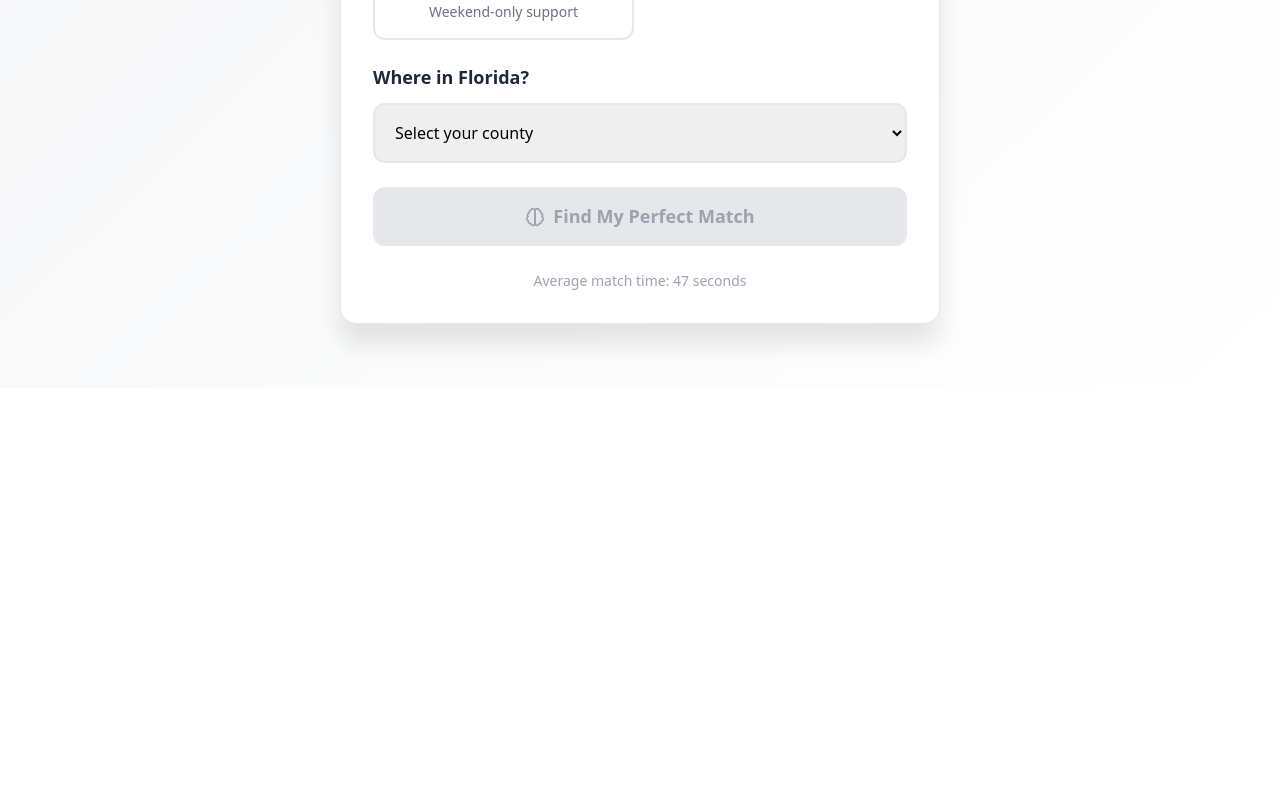
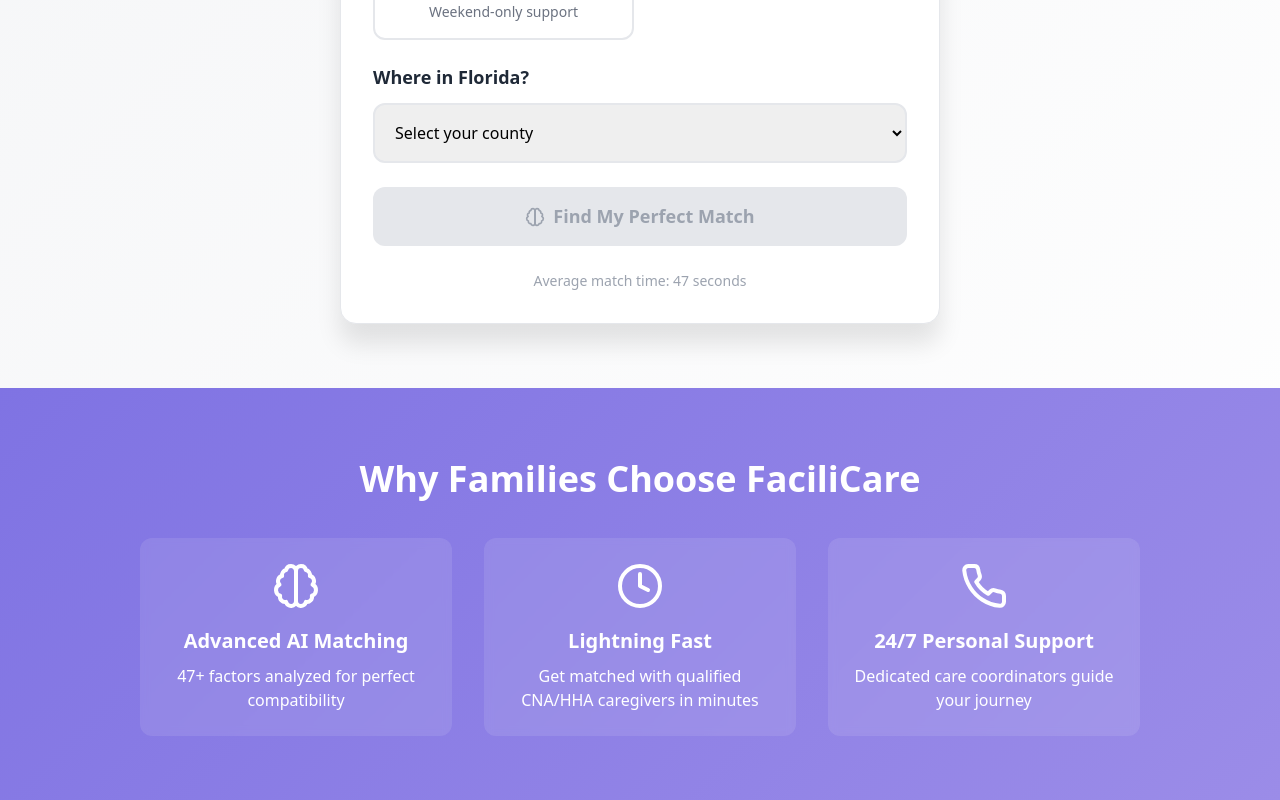
Before and after one commit to Facilicare/facilicare-app, a React (Vite) app: page / in a window 1280 px wide. Shown: the part 763-1563 px from the top of the page. Before the commit the page ends 1151 px from the top, so only its background shows below. Built offline with nearby package versions, Linux system fonts and the light colour scheme.

Commit message:
Update main.jsx

```diff
--- a/src/main.jsx
+++ b/src/main.jsx
@@ -285,6 +285,28 @@
           </div>
         </div>
       </section>
+      <section style={{ background: 'linear-gradient(135deg, #7F73E3, #9B8CE8)', padding: '64px 16px', color: 'white' }}>
+        <div style={{ maxWidth: '1000px', margin: '0 auto', textAlign: 'center' }}>
+          <h2 style={{ fontSize: '36px', fontWeight: 'bold', marginBottom: '32px' }}>Why Families Choose FaciliCare</h2>
+          <div style={{ display: 'grid', gridTemplateColumns: 'repeat(auto-fit, minmax(300px, 1fr))', gap: '32px' }}>
+            <div style={{ background: 'rgba(255,255,255,0.1)', borderRadius: '12px', padding: '24px', backdropFilter: 'blur(4px)' }}>
+              <Brain style={{ width: '48px', height: '48px', margin: '0 auto 16px' }} />
+              <h3 style={{ fontSize: '20px', fontWeight: 'bold', marginBottom: '8px' }}>Advanced AI Matching</h3>
+              <p>47+ factors analyzed for perfect compatibility</p>
+            </div>
+            <div style={{ background: 'rgba(255,255,255,0.1)', borderRadius: '12px', padding: '24px', backdropFilter: 'blur(4px)' }}>
+              <Clock style={{ width: '48px', height: '48px', margin: '0 auto 16px' }} />
+              <h3 style={{ fontSize: '20px', fontWeight: 'bold', marginBottom: '8px' }}>Lightning Fast</h3>
+              <p>Get matched with qualified CNA/HHA caregivers in minutes</p>
+            </div>
+            <div style={{ background: 'rgba(255,255,255,0.1)', borderRadius: '12px', padding: '24px', backdropFilter: 'blur(4px)' }}>
+              <Phone style={{ width: '48px', height: '48px', margin: '0 auto 16px' }} />
+              <h3 style={{ fontSize: '20px', fontWeight: 'bold', marginBottom: '8px' }}>24/7 Personal Support</h3>
+              <p>Dedicated care coordinators guide your journey</p>
+            </div>
+          </div>
+        </div>
+      </section>
     </div>
   )
 }
```
